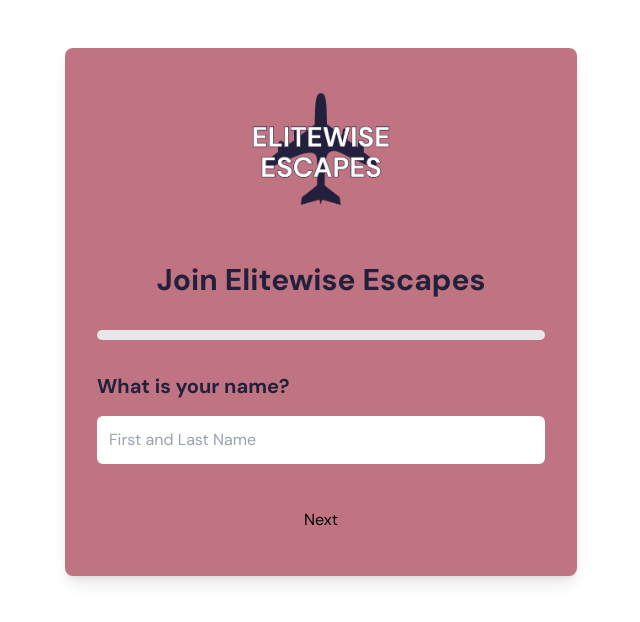
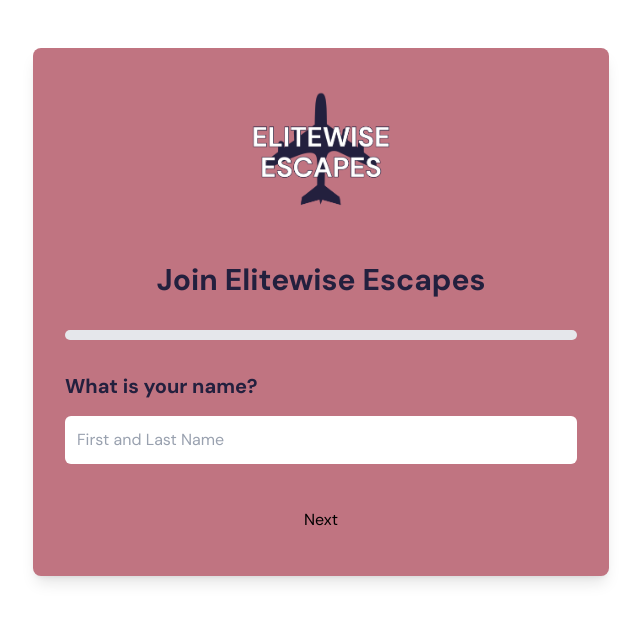
Before and after one commit to dakjen/onboardingfunnel, a Next.js app: page / in a window 1280 px wide. Shown: the top 622 px of the page, without its empty margins (319-959 px from the left). Built offline with nearby package versions, Linux system fonts and the light colour scheme.

Commit message:
feat: increase main container width to max-w-xl

```diff
--- a/src/app/page.tsx
+++ b/src/app/page.tsx
@@ -155,7 +155,7 @@ export default function Home() {
   return (
     <main className="flex min-h-screen flex-col items-center pt-12 bg-primary text-light">
       <div
-        className="w-full max-w-lg p-8 rounded-lg shadow-lg"
+        className="w-full max-w-xl p-8 rounded-lg shadow-lg"
         style={{ backgroundColor: '#c07481' }}
       >
         <div className="flex justify-center mb-8">
```
